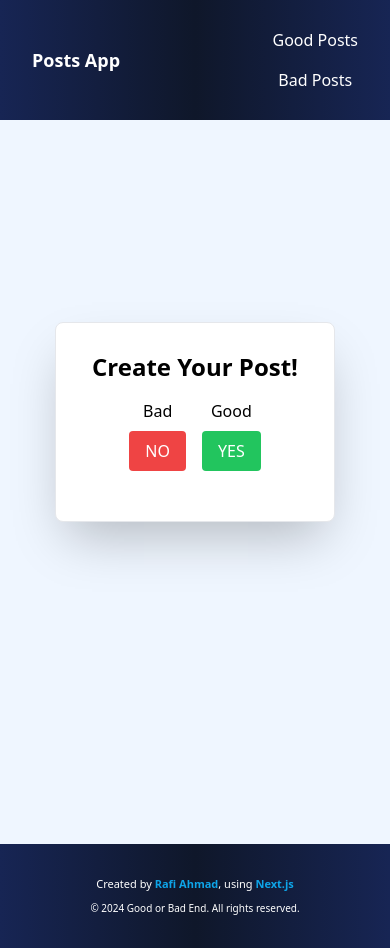
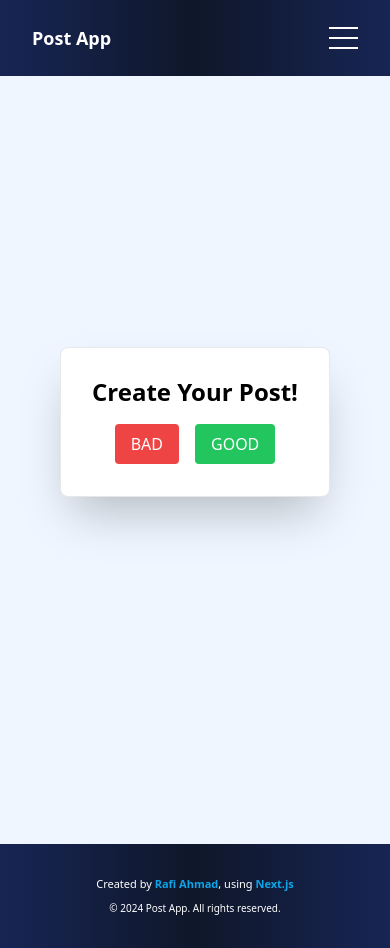
Before and after one commit to rafiamd16/next-posts-app, a Next.js app: page / in a window 390 px wide. Built offline with nearby package versions, Linux system fonts and the light colour scheme.

Commit message:
first commit

```diff
--- a/src/app/globals.css
+++ b/src/app/globals.css
@@ -8,6 +8,10 @@
   box-sizing: border-box;
   margin: 0;
   padding: 0;
+}
+
+.hamburger-line {
+  @apply my-2 block h-[2px] w-[29px] bg-white text-white;
 }
 
 .custom-shadow {
@@ -52,3 +56,37 @@
 .active {
   @apply font-bold;
 }
+
+.hamburger-active > span:nth-child(1) {
+  @apply rotate-45;
+}
+.hamburger-active > span:nth-child(2) {
+  @apply scale-0;
+}
+.hamburger-active > span:nth-child(3) {
+  @apply -rotate-45;
+}
+
+.bg-primary {
+  @apply bg-gradient-to-r from-blue-950 via-slate-900 to-blue-950;
+}
+
+.custom-loader {
+  width: 100px;
+  height: 100px;
+  border-radius: 50%;
+  background: #1d4ed8;
+  -webkit-mask: radial-gradient(
+    circle closest-side at 50% 40%,
+    #0000 94%,
+    #000
+  );
+  transform-origin: 50% 40%;
+  animation: s5 0.5s infinite linear;
+}
+
+@keyframes s5 {
+  100% {
+    transform: rotate(1turn);
+  }
+}
--- a/src/app/loading.jsx
+++ b/src/app/loading.jsx
@@ -1,7 +1,7 @@
 const Loading = () => {
   return (
     <div className="flex flex-col justify-center items-center min-h-screen gap-4">
-      <h1 className="text-2xl sm:text-5xl font-bold">Loading....</h1>
+      <h1 className="custom-loader"></h1>
     </div>
   );
 };
--- a/src/app/page.jsx
+++ b/src/app/page.jsx
@@ -5,29 +5,23 @@ const Home = () => {
     <section className="flex justify-center items-center min-h-screen">
       <div className="container">
         <div className="px-4">
-          <div className="bg-white mx-auto border shadow-2xl w-[280px] h-[200px] p-7 rounded-lg">
+          <div className="bg-white mx-auto border shadow-2xl w-[270px] h-[150px] p-7 rounded-lg">
             <h1 className="text-2xl font-bold text-center mb-4">
               Create Your Post!
             </h1>
-            <div className="flex items-center justify-center gap-4">
-              <div className="flex flex-col justify-between items-center gap-2">
-                Bad
+            <div className="flex justify-center items-center gap-4">
               <Link
                 href="/bad-posts/create"
                 className="py-2 px-4 text-white font-medium bg-red-500 hover:bg-red-800 rounded hover:rounded-full"
               >
-                  NO
+                BAD
               </Link>
-              </div>
-              <div className="flex flex-col justify-between items-center gap-2">
-                Good
               <Link
                 href="/good-posts/create"
                 className="py-2 px-4 text-white font-medium bg-green-500 hover:bg-green-800 rounded hover:rounded-full"
               >
-                  YES
+                GOOD
               </Link>
-              </div>
             </div>
           </div>
         </div>
--- a/src/components/Footer.jsx
+++ b/src/components/Footer.jsx
@@ -9,7 +9,7 @@ const Footer = () => {
             <span className="text-sky-500 font-bold">Next.js</span>
           </p>
           <p className="text-white text-[10px] sm:text-xs">
-            © 2024 Good or Bad End. All rights reserved.
+            © 2024 Post App. All rights reserved.
           </p>
         </div>
       </div>
--- a/src/components/Navbar.jsx
+++ b/src/components/Navbar.jsx
@@ -2,12 +2,17 @@
 
 import Link from "next/link";
 import { usePathname } from "next/navigation";
-import { useEffect, useRef } from "react";
+import { useEffect, useRef, useState } from "react";
 
 const Navbar = () => {
   const pathname = usePathname();
+  const [isOpen, setIsOpen] = useState(false);
   const navRef = useRef(null);
   const buttonRef = useRef(null);
+
+  const toggleNavbar = () => {
+    setIsOpen(!isOpen);
+  };
 
   const handleClickOutside = (event) => {
     if (
@@ -28,20 +33,38 @@ const Navbar = () => {
   }, []);
 
   return (
-    <header className="w-full flex items-center fixed top-0 left-0 z-[9999] bg-gradient-to-r from-blue-950 via-slate-900 to-blue-950 navbar">
+    <header className="w-full flex items-center fixed top-0 left-0 z-[9999] bg-primary navbar">
       <div className="container">
         <div className="relative flex justify-between items-center">
           <Link href={"/"} className="text-lg font-bold text-white py-6 px-4">
-            Posts App
+            Post App
           </Link>
 
           <div className="flex items-center px-4">
-            <nav ref={navRef} className="w-full rounded py-5">
+            <button
+              ref={buttonRef}
+              type="button"
+              onClick={toggleNavbar}
+              className={`absolute right-4 block lg:hidden ${
+                isOpen ? "hamburger-active" : ""
+              }`}
+            >
+              <span className="hamburger-line origin-top-left transition duration-300 ease-in-out"></span>
+              <span className="hamburger-line transition duration-300 ease-in-out"></span>
+              <span className="hamburger-line origin-bottom-left transition duration-300 ease-in-out"></span>
+            </button>
+
+            <nav
+              ref={navRef}
+              className={`absolute left-0 right-0 lg:scale-y-100 bg-blue-950 top-full w-full max-w-full rounded-lg py-5 bg-dark shadow-md z-20 shadow-white lg:static lg:block lg:max-w-full lg:rounded-none lg:bg-transparent lg:shadow-none transition-transform origin-top ${
+                isOpen ? "scale-y-100" : "scale-y-0"
+              } `}
+            >
               <ul className="block lg:flex">
                 <li className="group flex">
                   <Link
-                    className={`py-2 mx-auto flex text-base text-white font-medium group-hover:text-blue-600 transition-all navigasi lg:mx-5 ${
-                      pathname === "/good-posts" ? "active" : ""
+                    className={`py-2 mx-auto flex text-base text-white font-medium group-hover:text-white transition-all navigasi lg:mx-5 ${
+                      pathname === "/about" ? "active" : ""
                     }`}
                     href={"/good-posts"}
                   >
@@ -50,8 +73,8 @@ const Navbar = () => {
                 </li>
                 <li className="group flex">
                   <Link
-                    className={`py-2 mx-auto flex text-base text-white font-medium group-hover:text-blue-600 transition-all navigasi lg:mx-5 ${
-                      pathname === "/bad-posts" ? "active" : ""
+                    className={`py-2 mx-auto flex text-base text-white font-medium group-hover:text-white transition-all navigasi lg:mx-5 ${
+                      pathname === "/portfolio" ? "active" : ""
                     }`}
                     href={"/bad-posts"}
                   >
```
Lines whose indentation alone changed are shown as unchanged.
